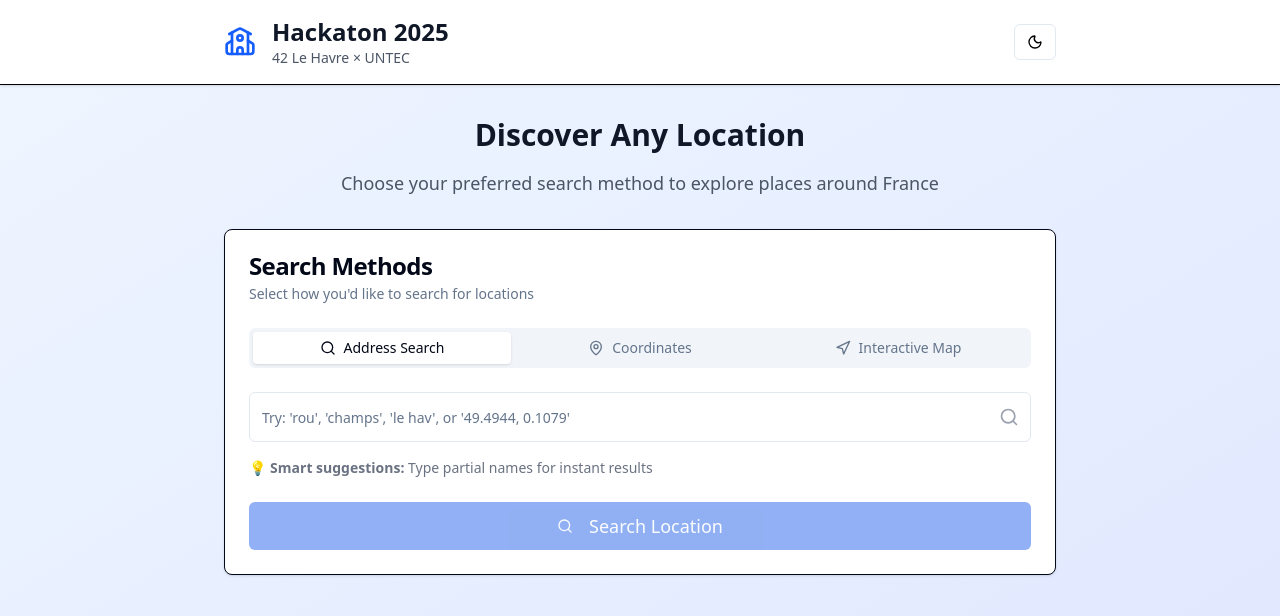
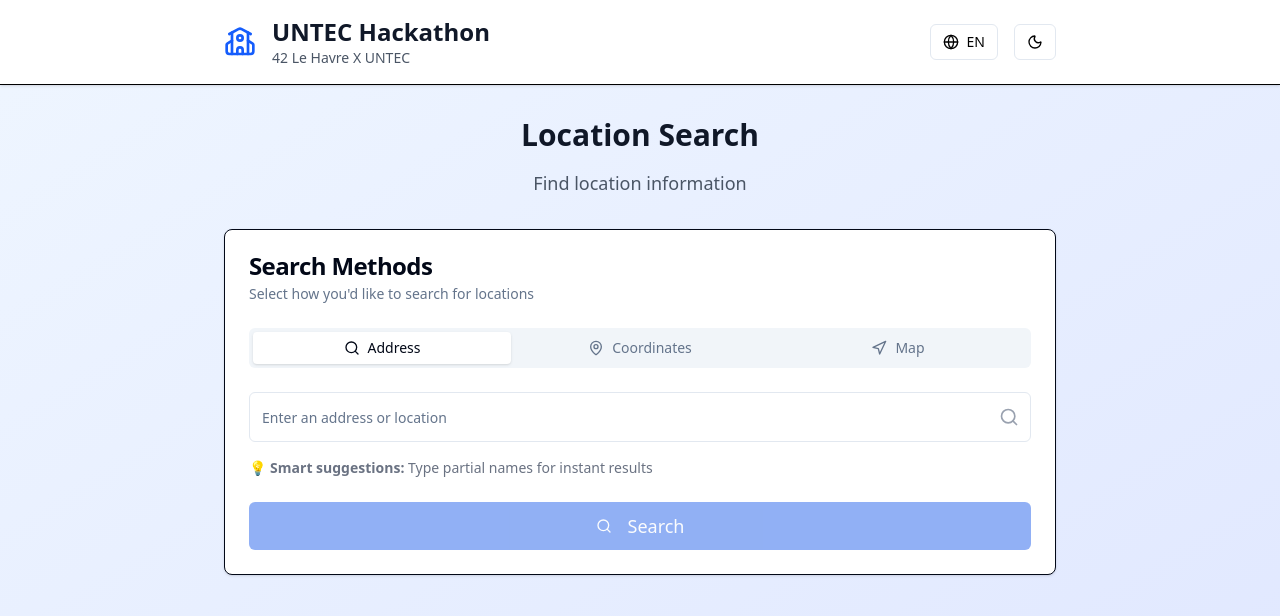
Before and after one commit to BLQuatre/hackaton-untec, a Next.js app in the folder frontend/: page / in a window 1280 px wide. Shown: the top 616 px of the page. Built offline with nearby package versions, Linux system fonts and the light colour scheme.

Commit message:
feat: implement language context and switcher component

```diff
--- a/frontend/app/layout.tsx
+++ b/frontend/app/layout.tsx
@@ -1,5 +1,6 @@
 import type { Metadata } from 'next'
 import './globals.css'
+import { LanguageProvider } from '@/contexts/LanguageContext'
 
 export const metadata: Metadata = {
 	title: 'Hackaton UNTEC',
@@ -13,7 +14,11 @@ export default function RootLayout({
 }>) {
 	return (
 		<html lang="en">
-			<body>{children}</body>
+			<body>
+				<LanguageProvider>
+					{children}
+				</LanguageProvider>
+			</body>
 		</html>
 	)
 }
--- a/frontend/app/page.tsx
+++ b/frontend/app/page.tsx
@@ -11,6 +11,8 @@ import { Tabs, TabsContent, TabsList, TabsTrigger } from "@/components/ui/tabs"
 import { MapPin, School, Moon, Sun, Search, ArrowLeft, Loader2, Navigation } from "lucide-react"
 import { twMerge } from "tailwind-merge"
 import { cn } from "@/lib/utils"
+import { LanguageSwitcher } from "@/components/LanguageSwitcher"
+import { useLanguage } from "@/contexts/LanguageContext"
 
 interface LocationData {
 	name: string
@@ -40,6 +42,8 @@ type AppState = "search" | "loading" | "results"
 type SearchMethod = "address" | "map" | "coordinates"
 
 export default function HackathonApp() {
+	const { t } = useLanguage()
+
 	// App state management
 	const [appState, setAppState] = useState<AppState>("search")
 	const [darkMode, setDarkMode] = useState(false)
@@ -317,19 +321,19 @@ export default function HackathonApp() {
 			className={`min-h-screen transition-all duration-300 ease-in-out ${
 				darkMode ? "dark bg-gray-900" : "bg-gradient-to-br from-blue-50 to-indigo-100"
 			}`}
-		>
-			{/* Header */}
+		>			{/* Header */}
 			<header className="bg-white dark:bg-gray-800 shadow-sm border-b dark:border-gray-700 transition-all duration-300 animate-in slide-in-from-top-4">
 				<div className="max-w-4xl mx-auto px-4 sm:px-6 lg:px-8 py-4">
 					<div className="flex items-center justify-between">
 						<div className="flex items-center space-x-4">
 							<School className="h-8 w-8 text-blue-600 dark:text-blue-400" />
 							<div>
-								<h1 className="text-2xl font-bold text-gray-900 dark:text-white">Hackaton 2025</h1>
-								<p className="text-sm text-gray-600 dark:text-gray-300">42 Le Havre × UNTEC</p>
+								<h1 className="text-2xl font-bold text-gray-900 dark:text-white">{t('app.title')}</h1>
+								<p className="text-sm text-gray-600 dark:text-gray-300">{t('app.description')}</p>
 							</div>
 						</div>
 						<div className="flex items-center space-x-4">
+							<LanguageSwitcher />
 							<Button
 								variant="outline"
 								size="sm"
@@ -350,13 +354,12 @@ export default function HackathonApp() {
 			<main className="max-w-4xl mx-auto px-4 sm:px-6 lg:px-8 py-8">
 				{/* Search State */}
 				{appState === "search" && (
-					<div className="space-y-8 animate-in fade-in-0 duration-300">
-						<div className="text-center animate-in slide-in-from-bottom-4 duration-300">
+					<div className="space-y-8 animate-in fade-in-0 duration-300">						<div className="text-center animate-in slide-in-from-bottom-4 duration-300">
 							<h2 className="text-3xl font-bold text-gray-900 dark:text-white mb-4">
-								Discover Any Location
+								{t('search.title')}
 							</h2>
 							<p className="text-lg text-gray-600 dark:text-gray-300">
-								Choose your preferred search method to explore places around France
+								{t('search.description')}
 							</p>
 						</div>
 
@@ -372,37 +375,35 @@ export default function HackathonApp() {
 									value={searchMethod}
 									onValueChange={(value) => setSearchMethod(value as SearchMethod)}
 									className="transition-all duration-300"
-								>
-									<TabsList className="grid w-full grid-cols-3 transition-all duration-300">
+								>									<TabsList className="grid w-full grid-cols-3 transition-all duration-300">
 										<TabsTrigger
 											value="address"
 											className="flex items-center space-x-2 transition-all duration-300 hover:scale-[1.02] cursor-pointer"
 										>
 											<Search className="h-4 w-4 transition-transform duration-300 group-hover:rotate-12" />
-											<span>Address Search</span>
+											<span>{t('search.methods.address')}</span>
 										</TabsTrigger>
 										<TabsTrigger
 											value="coordinates"
 											className="flex items-center space-x-2 transition-all duration-300 hover:scale-[1.02] cursor-pointer"
 										>
 											<MapPin className="h-4 w-4 transition-transform duration-300 group-hover:rotate-12" />
-											<span>Coordinates</span>
+											<span>{t('search.methods.coordinates')}</span>
 										</TabsTrigger>
 										<TabsTrigger
 											value="map"
 											className="flex items-center space-x-2 transition-all duration-300 hover:scale-[1.02] cursor-pointer	"
 										>
 											<Navigation className="h-4 w-4 transition-transform duration-300 group-hover:rotate-12" />
-											<span>Interactive Map</span>
+											<span>{t('search.methods.map')}</span>
 										</TabsTrigger>
 									</TabsList>
 
 									<TabsContent value="address" className="space-y-4 mt-6 animate-in slide-in-from-left-4 duration-300">
-										<div className="relative">
-											<Input
+										<div className="relative">											<Input
 												ref={inputRef}
 												type="text"
-												placeholder="Try: 'rou', 'champs', 'le hav', or '49.4944, 0.1079'"
+												placeholder={t('search.placeholder')}
 												value={rawAddress}
 												onChange={handleInputChange}
 												onFocus={() => suggestions.length > 0 && setShowSuggestions(true)}
@@ -566,7 +567,7 @@ export default function HackathonApp() {
 									size="lg"
 								>
 									<Search className="h-5 w-5 mr-2 transition-transform duration-300 group-hover:rotate-12" />
-									Search Location
+									{t('search.button')}
 								</Button>
 							</CardContent>
 						</Card>
@@ -579,13 +580,12 @@ export default function HackathonApp() {
 						<div className="relative animate-in zoom-in-50 duration-300">
 							<Loader2 className="h-16 w-16 animate-spin text-blue-600 dark:text-blue-400" />
 							<div className="absolute inset-0 rounded-full border-4 border-blue-200 dark:border-blue-800 animate-pulse"></div>
-						</div>
-						<div className="text-center space-y-2 animate-in slide-in-from-bottom-4 duration-300 delay-300">
+						</div>						<div className="text-center space-y-2 animate-in slide-in-from-bottom-4 duration-300 delay-300">
 							<h3 className="text-2xl font-semibold text-gray-900 dark:text-white animate-in slide-in-from-left-4 duration-300 delay-300">
-								Searching Location...
+								{t('loading')}
 							</h3>
 							<p className="text-gray-600 dark:text-gray-300 animate-in slide-in-from-right-4 duration-300 delay-300">
-								Gathering location data and information
+								{t('search.description')}
 							</p>
 						</div>
 						<div className="flex space-x-1 animate-in slide-in-from-bottom-2 duration-300 delay-300">
@@ -598,18 +598,16 @@ export default function HackathonApp() {
 
 				{/* Results State */}
 				{appState === "results" && locationData && (
-					<div className="space-y-6 animate-in fade-in-0 duration-300">
-						<div className="flex items-center justify-between animate-in slide-in-from-top-4 duration-300">
+					<div className="space-y-6 animate-in fade-in-0 duration-300">						<div className="flex items-center justify-between animate-in slide-in-from-top-4 duration-300">
 							<h2 className="text-3xl font-bold text-gray-900 dark:text-white animate-in slide-in-from-left-6 duration-300">
-								Location Results
-							</h2>
-							<Button
+								{t('results.title')}
+							</h2><Button
 								variant="outline"
 								onClick={resetSearch}
 								className="flex items-center space-x-2 transition-all hover:scale-105 hover:shadow-md cursor-pointer dark:text-white"
 							>
 								<ArrowLeft className="h-4 w-4 transition-transform duration-300 group-hover:-translate-x-1" />
-								<span>Search Again</span>
+								<span>{t('results.back')}</span>
 							</Button>
 						</div>
 
@@ -657,22 +655,21 @@ export default function HackathonApp() {
 								<div className="bg-green-50 dark:bg-green-900/20 rounded-lg p-6 hover:scale-[1.01] transition-all">
 									<h4 className="text-xl font-semibold text-green-900 dark:text-green-100 mb-4">
 										Location Details
-									</h4>
-									<div className="grid grid-cols-1 md:grid-cols-3 gap-4">
+									</h4>									<div className="grid grid-cols-1 md:grid-cols-3 gap-4">
 										<div className="animate-in slide-in-from-bottom-2 transition-all">
-											<p className="text-sm font-medium text-green-800 dark:text-green-200">Population</p>
+											<p className="text-sm font-medium text-green-800 dark:text-green-200">{t('results.population')}</p>
 											<p className="text-lg text-green-700 dark:text-green-300">
 												{locationData.utility_data.population}
 											</p>
 										</div>
 										<div className="animate-in slide-in-from-bottom-2 transition-all">
-											<p className="text-sm font-medium text-green-800 dark:text-green-200">Elevation</p>
+											<p className="text-sm font-medium text-green-800 dark:text-green-200">{t('results.elevation')}</p>
 											<p className="text-lg text-green-700 dark:text-green-300">
 												{locationData.utility_data.elevation}
 											</p>
 										</div>
 										<div className="animate-in slide-in-from-bottom-2 transition-all">
-											<p className="text-sm font-medium text-green-800 dark:text-green-200">Timezone</p>
+											<p className="text-sm font-medium text-green-800 dark:text-green-200">{t('results.timezone')}</p>
 											<p className="text-lg text-green-700 dark:text-green-300">{locationData.utility_data.timezone}</p>
 										</div>
 									</div>
--- /dev/null
+++ b/frontend/components/LanguageSwitcher.tsx
@@ -0,0 +1,30 @@
+"use client"
+
+import React from 'react'
+import { Button } from '@/components/ui/button'
+import { useLanguage, Language } from '@/contexts/LanguageContext'
+import { Globe } from 'lucide-react'
+
+export function LanguageSwitcher() {
+  const { language, setLanguage, t } = useLanguage()
+
+  const toggleLanguage = () => {
+    const newLanguage: Language = language === 'en' ? 'fr' : 'en'
+    setLanguage(newLanguage)
+  }
+
+  return (
+    <Button
+      variant="outline"
+      size="sm"
+      onClick={toggleLanguage}
+      className="flex items-center gap-2"
+      title={t('language.switch')}
+    >
+      <Globe className="h-4 w-4" />
+      <span className="font-medium">
+        {language.toUpperCase()}
+      </span>
+    </Button>
+  )
+}
--- /dev/null
+++ b/frontend/contexts/LanguageContext.tsx
@@ -0,0 +1,113 @@
+"use client"
+
+import React, { createContext, useContext, useState, useEffect, ReactNode } from 'react'
+import Cookies from 'js-cookie'
+
+export type Language = 'en' | 'fr'
+
+interface LanguageContextType {
+  language: Language
+  setLanguage: (lang: Language) => void
+  t: (key: string) => string
+}
+
+const LanguageContext = createContext<LanguageContextType | undefined>(undefined)
+
+// Translation dictionaries
+const translations = {
+  en: {
+    // App titles
+    'app.title': 'UNTEC Hackathon',
+    'app.description': '42 Le Havre X UNTEC',
+
+    // Search section
+    'search.title': 'Location Search',
+    'search.description': 'Find location information',
+    'search.placeholder': 'Enter an address or location',
+    'search.button': 'Search',
+    'search.methods.address': 'Address',
+    'search.methods.map': 'Map',
+    'search.methods.coordinates': 'Coordinates',
+
+    // Results
+    'results.title': 'Location Results',
+    'results.back': 'Back to Search',
+    'results.population': 'Population',
+    'results.elevation': 'Elevation',
+    'results.timezone': 'Timezone',
+
+    // Common
+    'loading': 'Loading...',
+    'error': 'Error occurred',
+
+    // Language switcher
+    'language.switch': 'Language',
+  },
+  fr: {
+    // App titles
+    'app.title': 'Hackathon UNTEC',
+    'app.description': '42 Le Havre X UNTEC',
+
+    // Search section
+    'search.title': 'Recherche de localisation',
+    'search.description': 'Trouver des informations de localisation',
+    'search.placeholder': 'Entrez une adresse ou un lieu',
+    'search.button': 'Rechercher',
+    'search.methods.address': 'Adresse',
+    'search.methods.map': 'Carte',
+    'search.methods.coordinates': 'Coordonnées',
+
+    // Results
+    'results.title': 'Résultats de localisation',
+    'results.back': 'Retour à la recherche',
+    'results.population': 'Population',
+    'results.elevation': 'Altitude',
+    'results.timezone': 'Fuseau horaire',
+
+    // Common
+    'loading': 'Chargement...',
+    'error': 'Erreur survenue',
+
+    // Language switcher
+    'language.switch': 'Langue',
+  }
+}
+
+interface LanguageProviderProps {
+  children: ReactNode
+}
+
+export function LanguageProvider({ children }: LanguageProviderProps) {
+  const [language, setLanguageState] = useState<Language>('en')
+
+  useEffect(() => {
+    // Load language from cookie on mount
+    const savedLanguage = Cookies.get('language') as Language
+    if (savedLanguage && (savedLanguage === 'en' || savedLanguage === 'fr')) {
+      setLanguageState(savedLanguage)
+    }
+  }, [])
+
+  const setLanguage = (lang: Language) => {
+    setLanguageState(lang)
+    Cookies.set('language', lang, { expires: 365 }) // Cookie expires in 1 year
+  }
+
+  const t = (key: string): string => {
+    return translations[language][key as keyof typeof translations[typeof language]] || key
+  }
+
+  return (
+    <LanguageContext.Provider value={{ language, setLanguage, t }}>
+      {children}
+    </LanguageContext.Provider>
+  )
+}
+
+export function useLanguage() {
+  const context = useContext(LanguageContext)
+  if (context === undefined) {
+    throw new Error('useLanguage must be used within a LanguageProvider')
+  }
+  return context
+}
--- a/frontend/package.json
+++ b/frontend/package.json
@@ -17,6 +17,7 @@
 		"axios": "1.10.0",
 		"class-variance-authority": "^0.7.1",
 		"clsx": "^2.1.1",
+		"js-cookie": "^3.0.5",
 		"lucide-react": "^0.516.0",
 		"next": "15.3.3",
 		"next-themes": "^0.4.6",
@@ -26,6 +27,7 @@
 		"tailwindcss-animate": "^1.0.7"
 	},
 	"devDependencies": {
+		"@types/js-cookie": "^3.0.6",
 		"@types/node": "^24.0.3",
 		"@types/react": "^19.1.8",
 		"@types/react-dom": "^19.1.6",
```
Also changed, not shown: 1 other file (tests, documents, lock files or other folders).
